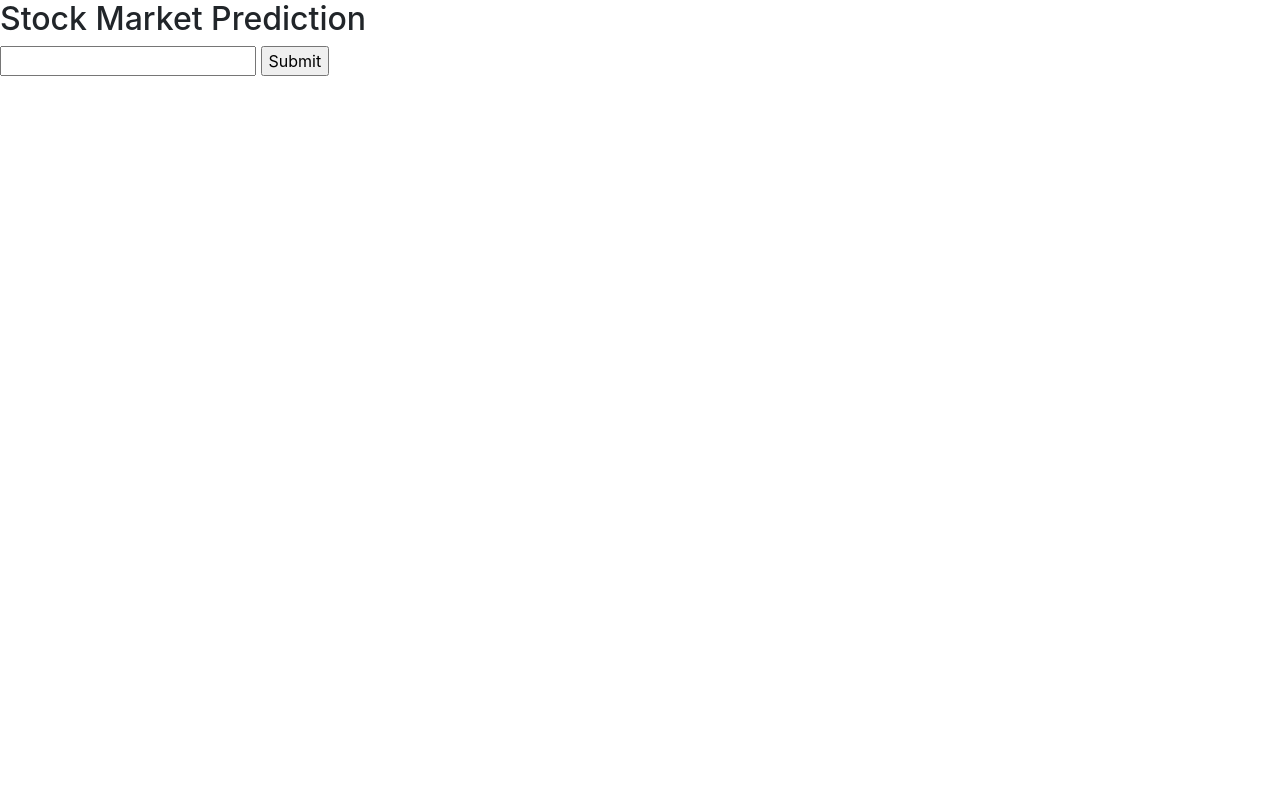
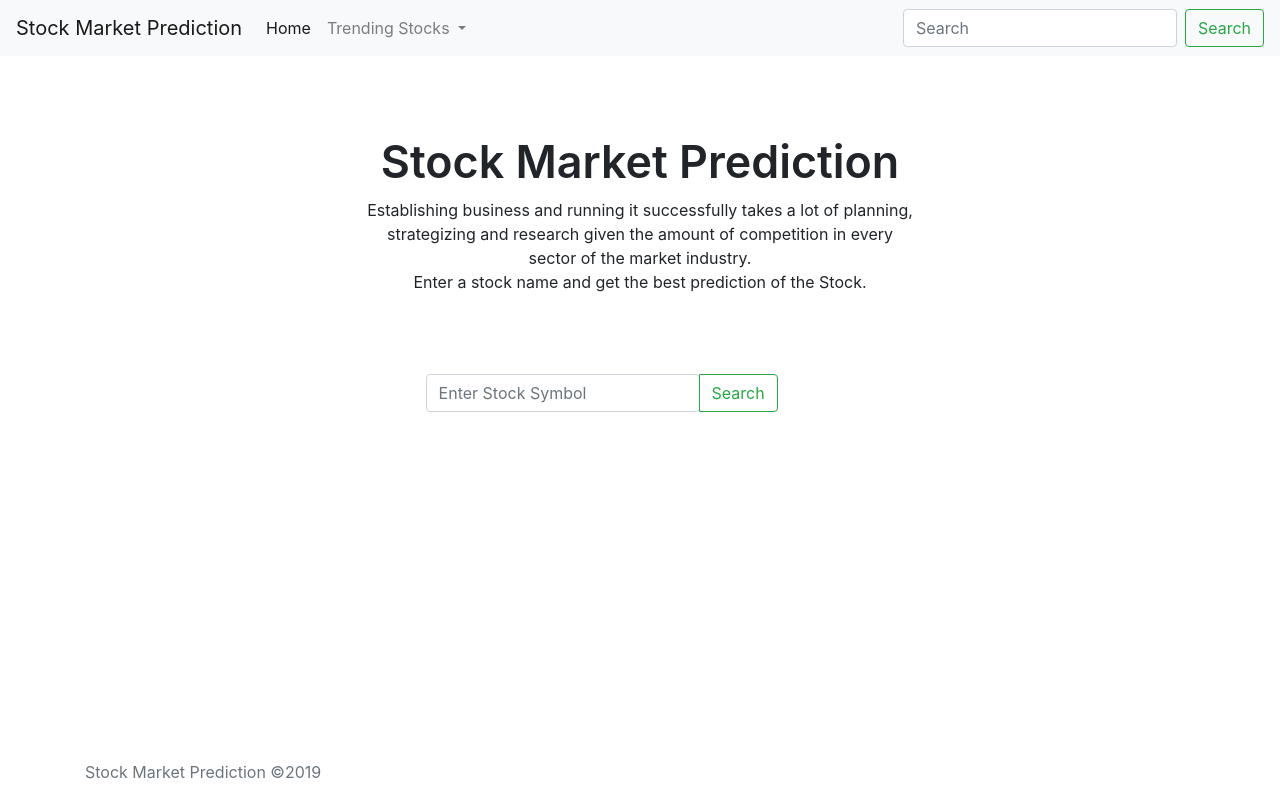
Before and after one commit to himankpathak/stockmarket-prediction, a Flask app: page / in a window 1280 px wide. Run offline with Flask 2, Linux system fonts and the light colour scheme; some libraries are stand-ins or nearby versions.

Commit message:
updated home page, added bootstrap, used jinja2 blocks

```diff
--- a/templates/home.html
+++ b/templates/home.html
@@ -2,9 +2,21 @@
 
 {% block body %}
 
+<div class="container-fluid" style="padding-left:22vw;padding-right:22vw;">
+  <p style="text-align: center;">
+    Establishing business and running it successfully takes a lot of planning, strategizing and research given the amount of competition in every sector of the market industry.<br>
+    Enter a stock name and get the best prediction of the Stock.
+  </p>
   <form method="POST">
-    <input name="sname">
-    <input type="submit">
+    <div class="input-group mb-3" style="padding:5vw">
+      <div style="position:relative;">
+        <input name="sname" id="sname" type="text" class="form-control" placeholder="Enter Stock Symbol" aria-label="Stock Symbol" aria-describedby="button-addon2">
+      </div>
+      <div class="input-group-append">
+        <input class="btn btn-outline-success my-2 my-sm-0" type="submit" value="Search">
+      </div>
+    </div>
   </form>
+</div>
 
 {% endblock %}
--- a/templates/layout.html
+++ b/templates/layout.html
@@ -8,8 +8,53 @@
 
   </head>
   <body>
-    <h2>Stock Market Prediction</h2>
-    {% block body %} {% endblock %}
-    <script src="https://stackpath.bootstrapcdn.com/bootstrap/4.3.1/js/bootstrap.min.js"></script>
+
+    <nav class="navbar navbar-expand-lg navbar-light bg-light justify-content-center">
+      <a class="navbar-brand" href="#">Stock Market Prediction</a>
+      <button class="navbar-toggler" type="button" data-toggle="collapse" data-target="#navbarSupportedContent" aria-controls="navbarSupportedContent" aria-expanded="false" aria-label="Toggle navigation">
+        <span class="navbar-toggler-icon"></span>
+      </button>
+
+      <div class="collapse navbar-collapse" id="navbarSupportedContent">
+        <ul class="navbar-nav mr-auto">
+          <li class="nav-item active">
+            <a class="nav-link" href="/">Home <span class="sr-only">(current)</span></a>
+          </li>
+          <li class="nav-item dropdown">
+            <a class="nav-link dropdown-toggle" href="#" id="navbarDropdown" role="button" data-toggle="dropdown" aria-haspopup="true" aria-expanded="false">
+              Trending Stocks
+            </a>
+            <div class="dropdown-menu" aria-labelledby="navbarDropdown">
+              <a class="dropdown-item" href="#">Microsoft Corporation</a>
+              <a class="dropdown-item" href="#">Google LLC</a>
+              <a class="dropdown-item" href="#">Amazon.com Inc.</a>
+              <a class="dropdown-item" href="#">Apple Inc.</a>
+              <a class="dropdown-item" href="#">Facebook Inc.</a>
+            </div>
+          </li>
+        </ul>
+        <form class="form-inline my-2 my-lg-0">
+          <input class="form-control mr-sm-2" type="search" placeholder="Search" aria-label="Search">
+          <button class="btn btn-outline-success my-2 my-sm-0" type="submit">Search</button>
+        </form>
+      </div>
+    </nav>
+
+    <div class="container-fluid" style="padding:10vh;">
+      <h2 style="text-align:center;font-weight:600;font-size:2.8em;">Stock Market Prediction</h2>
+
+      {% block body %} {% endblock %}
+
+    </div>
+
+    <footer class="footer mt-auto py-3 fixed-bottom">
+      <div class="container">
+        <span class="text-muted">Stock Market Prediction &copy;2019</span>
+      </div>
+    </footer>
+
+    <script src="https://code.jquery.com/jquery-3.3.1.slim.min.js" integrity="sha384-q8i/X+965DzO0rT7abK41JStQIAqVgRVzpbzo5smXKp4YfRvH+8abtTE1Pi6jizo" crossorigin="anonymous"></script>
+    <script src="https://cdnjs.cloudflare.com/ajax/libs/popper.js/1.14.7/umd/popper.min.js" integrity="sha384-UO2eT0CpHqdSJQ6hJty5KVphtPhzWj9WO1clHTMGa3JDZwrnQq4sF86dIHNDz0W1" crossorigin="anonymous"></script>
+    <script src="https://stackpath.bootstrapcdn.com/bootstrap/4.3.1/js/bootstrap.min.js" integrity="sha384-JjSmVgyd0p3pXB1rRibZUAYoIIy6OrQ6VrjIEaFf/nJGzIxFDsf4x0xIM+B07jRM" crossorigin="anonymous"></script>
   </body>
 </html>
```
